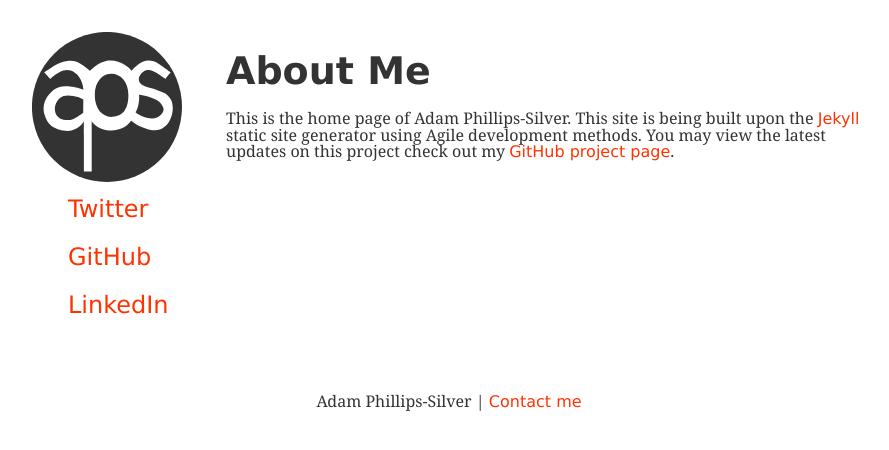
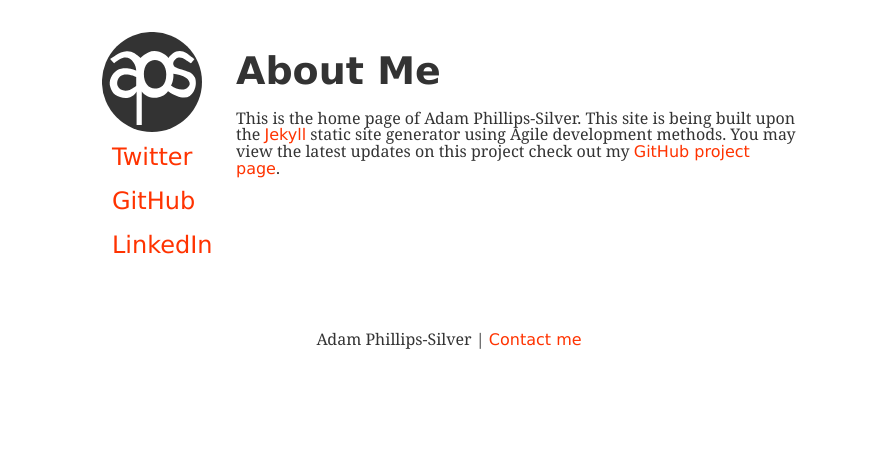
Before and after one commit to Adam-PS/adamphillipssilver, a Jekyll site: the page built from index.html, in a window 1280 px wide. Shown: the top 450 px of the page, without its empty margins (191-1080 px from the left). Built offline with Jekyll 4.4.1, drawn with Linux system fonts in a browser that asks for light colours.

Commit message:
Update main.css

```diff
--- a/css/main.css
+++ b/css/main.css
@@ -11,7 +11,7 @@
 p {
 	font-family: Georgia, Times, serif;
 	font-size: 16px;
-	text-align: left;
+	text-align: center;
 
 }
 
@@ -24,12 +24,12 @@
 /*  Header  */
 header {
 	margin: 2em auto;
-	max-width: 640px;
+	max-width: 33%;
 }
 
 .logo {
-	max-width: 150px;
-	max-height: 150px;
+	max-width: 100px;
+	max-height: 100px;
 }
 
 .logo-style0{
@@ -42,14 +42,12 @@
 
 header ul {
 	font-size: 24px;
-	padding: 0;
 }
 
 header li {
 	display: inline-block;
-	width: 78px;
-	padding: .5em;
-	margin: auto;
+	width: 80px;
+	padding: 10px;
 }
 /*  Main  */
 main {
@@ -63,18 +61,13 @@
 	font-family: Verdana, Tahoma, sans-serif;
 	font-size: 38px;
 	font-weight: bold;
-	text-align: left;
+	text-align: center;
 }
 
 /* Footer  */
-
 footer {
 	margin: 2em auto;
 	min-height: 2em;
-}
-
-footer p {
-	text-align: center;
 }
 
 /*  Progessively enhance at 640px */
@@ -82,15 +75,28 @@
 @media screen and (min-width: 640px) {
 	header, main {
 		display: inline-block;
-		margin: 32px 20px;
+		margin: 32px 15px;
 	}
 
+	.logo {
+		width: 125px;
+		height: 125px;
+	}
 	header li {
 		display: block;
 	}
 
 	main {
-		max-width: 640px;
+		max-width: 66%;
 		vertical-align: top;
 	}
+
+	h1 {
+		text-align: left;
+	}
+
+	main p {
+		max-width: 560px;
+		text-align: left;
+	}
 }
```
